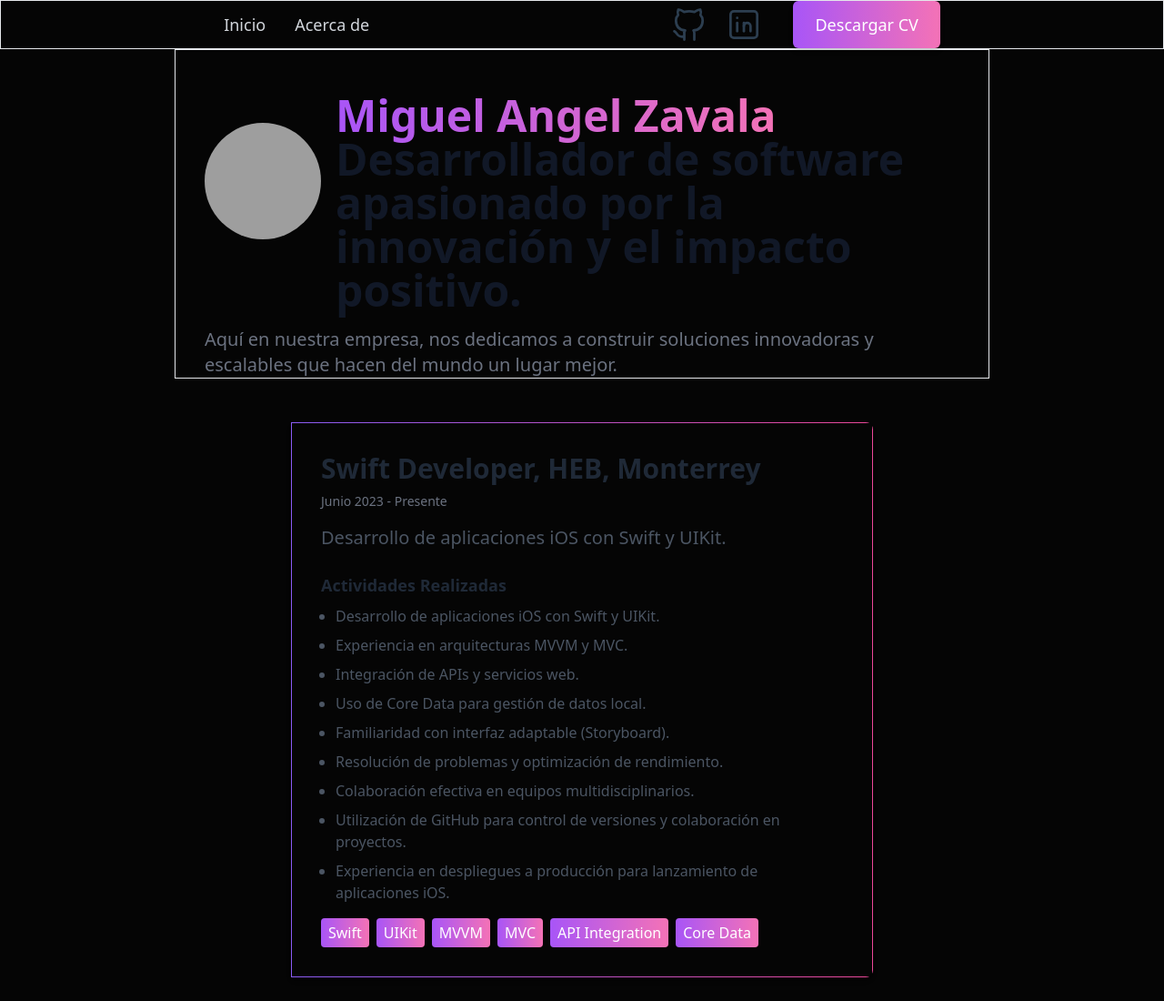
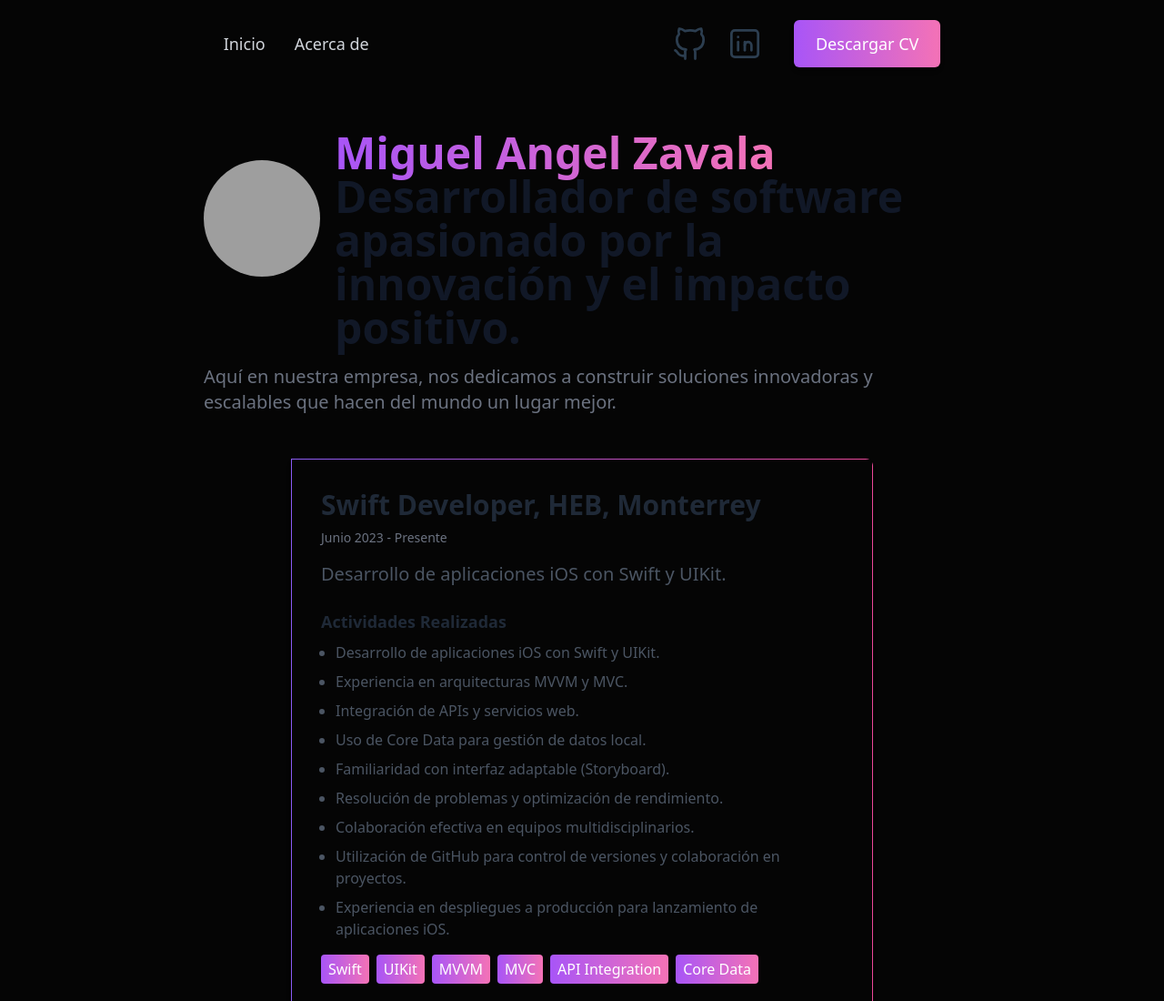
Before and after one commit to Zeroxys/website, an Astro site: page / in a window 1280 px wide. Shown: the top 1100 px of the page at 91% size. Built offline with nearby package versions, Linux system fonts and the light colour scheme; Astro itself is replaced by a stand-in of ours; grey boxes are pictures that could not be loaded.

Commit message:
fix border

```diff
--- a/src/components/Header.astro
+++ b/src/components/Header.astro
@@ -1,4 +1,4 @@
-<header class="max-w-4xl mx-auto px-4 sm:px-6 lg:px-8 mt-30 border">
+<header class="max-w-4xl mx-auto px-4 sm:px-6 lg:px-8">
   <div class="flex flex-col sm:flex-row items-center sm:mx-auto">
     <img
       class="rounded-full w-24 h-24 sm:w-32 sm:h-32 mr-0 sm:mr-4 mb-4 sm:mb-0"
--- a/src/components/Navbar.astro
+++ b/src/components/Navbar.astro
@@ -4,7 +4,7 @@ import LinkedIn from "../components/icons/LinkedIn.astro";
 import Button from  "../components/Button.astro"
 ---
 
-<nav class="border flex flex-col justify-between items-center sm:flex-row w-full h-50 px-20 bg-black sticky top-0 z-10">
+<nav class="flex flex-col justify-between items-center sm:flex-row w-full h-24 px-20 bg-black sticky top-0 z-10">
 
   <div class="flex items-center space-x-8 sm:mx-auto">
     <a href="/" class="text-gray-300 hover:text-white font-medium text-lg">Inicio</a>
```
